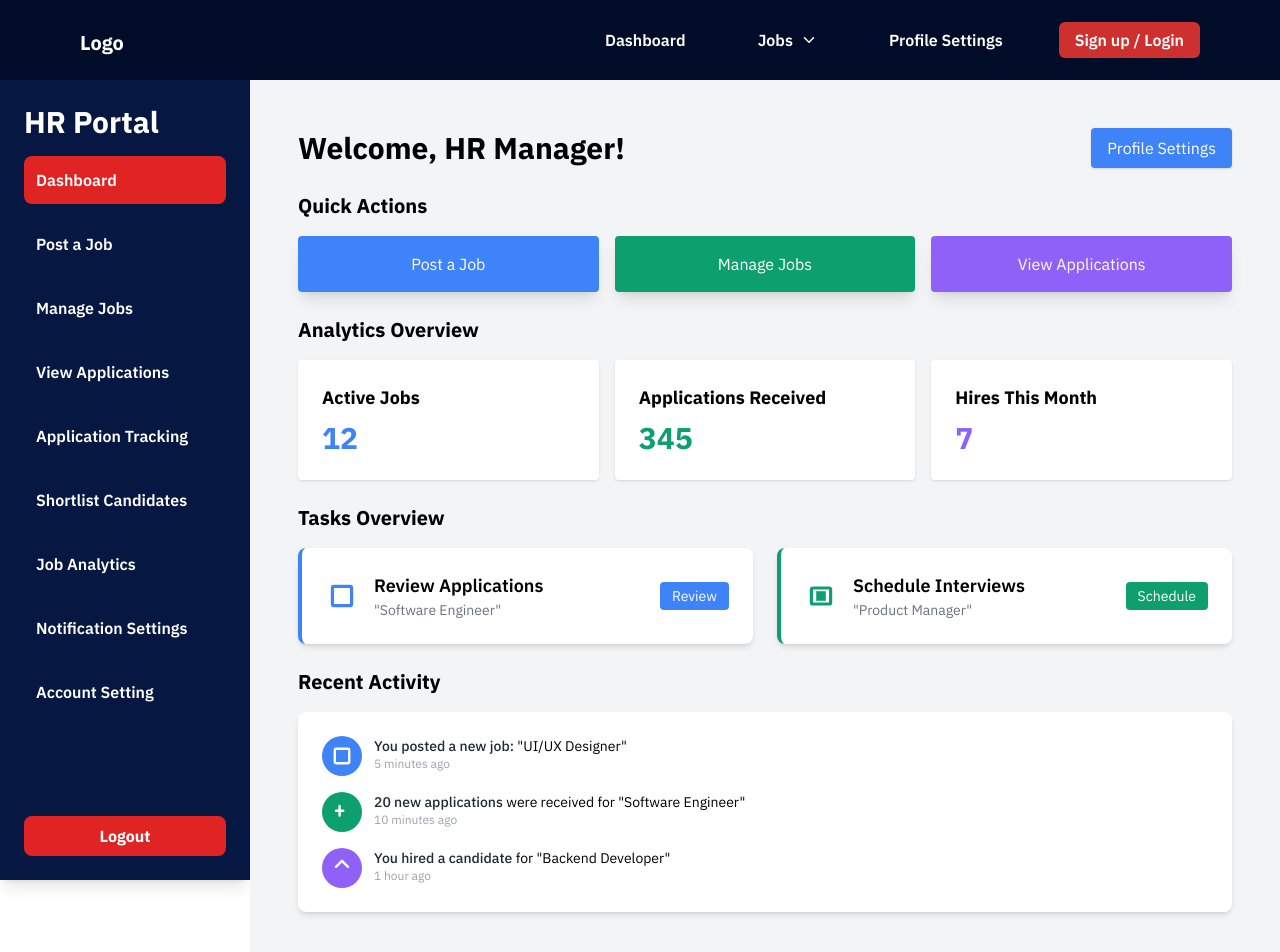
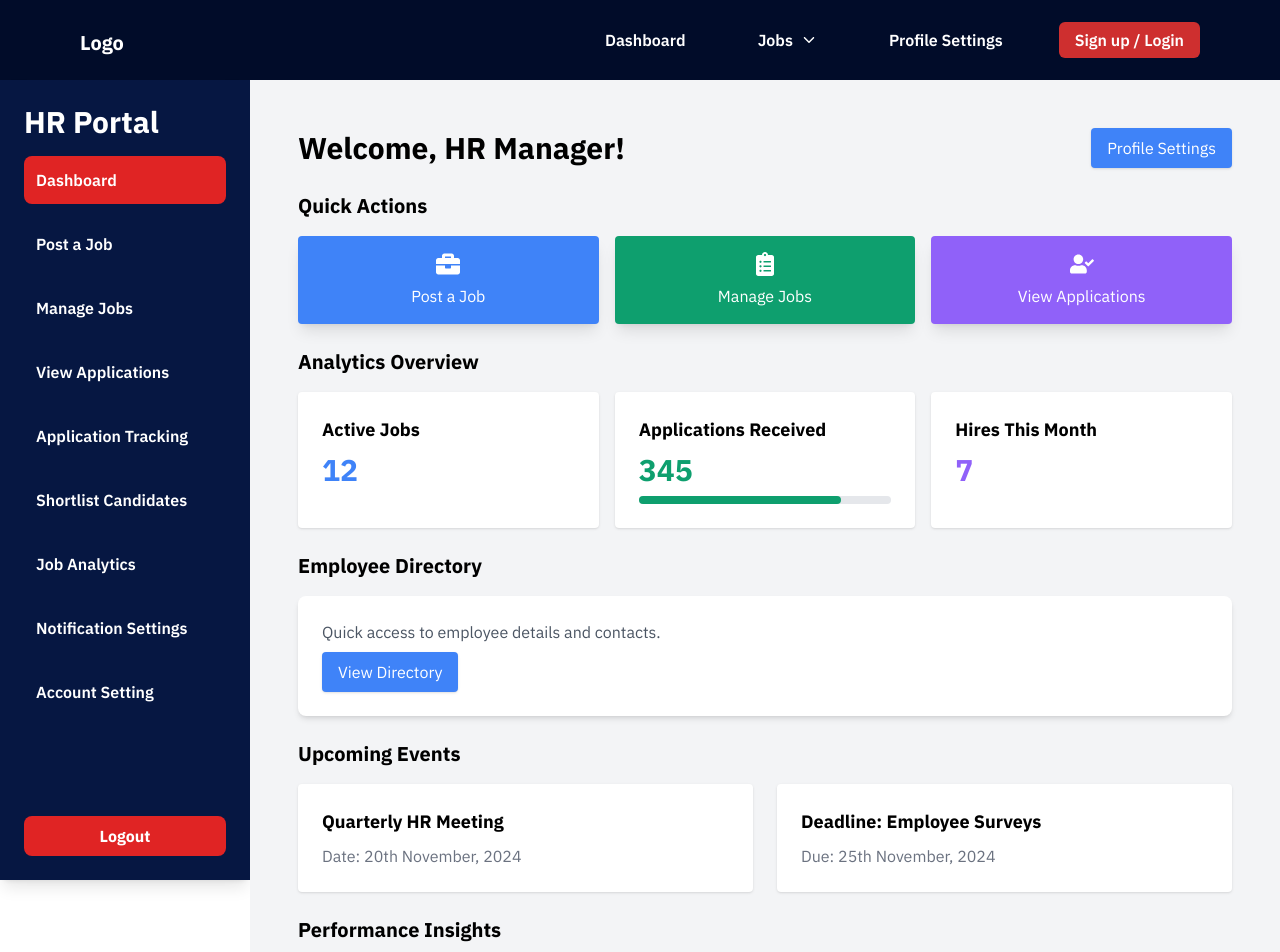
Before and after one commit to piyushkhatri968/FYP-Project, a React (Vite) app in the folder Frontend/: page /hr-home in a window 1280 px wide. Shown: the top 952 px of the page. Built offline with nearby package versions, Linux system fonts and the light colour scheme.

Commit message:
updated 1 dashboard

```diff
--- a/Frontend/src/Pages/Hr_Dashboard/HrPage.jsx
+++ b/Frontend/src/Pages/Hr_Dashboard/HrPage.jsx
@@ -1,13 +1,12 @@
 import React from "react";
 import { useNavigate } from "react-router-dom";
+import { FaBriefcase, FaClipboardList, FaUserCheck, FaUsers, FaCalendarAlt, FaChartLine, FaTasks } from "react-icons/fa";
 
 const HrPage = () => {
   const navigate = useNavigate();
 
   return (
     <div className="min-h-screen flex bg-gray-100">
-
-      {/* Main Content */}
       <main className="flex-1 p-6 space-y-6">
         {/* Header */}
         <header className="flex items-center justify-between">
@@ -27,174 +26,113 @@ const HrPage = () => {
           <h2 className="text-xl font-bold mb-4">Quick Actions</h2>
           <div className="grid grid-cols-1 sm:grid-cols-3 gap-4">
             <button
-              className="bg-blue-500 text-white p-4 rounded shadow-lg hover:bg-blue-600 flex items-center justify-center"
+              className="bg-blue-500 text-white p-4 rounded shadow-lg hover:bg-blue-600 flex flex-col items-center"
               onClick={() => navigate("/job-notification")}
             >
+              <FaBriefcase size={24} className="mb-2" />
               Post a Job
             </button>
             <button
-              className="bg-green-500 text-white p-4 rounded shadow-lg hover:bg-green-600 flex items-center justify-center"
+              className="bg-green-500 text-white p-4 rounded shadow-lg hover:bg-green-600 flex flex-col items-center"
               onClick={() => navigate("/manage-jobs")}
             >
+              <FaClipboardList size={24} className="mb-2" />
               Manage Jobs
             </button>
             <button
-              className="bg-purple-500 text-white p-4 rounded shadow-lg hover:bg-purple-600 flex items-center justify-center"
+              className="bg-purple-500 text-white p-4 rounded shadow-lg hover:bg-purple-600 flex flex-col items-center"
               onClick={() => navigate("/candidate-profiles")}
             >
+              <FaUserCheck size={24} className="mb-2" />
               View Applications
             </button>
           </div>
         </section>
 
-        {/* Analytics Section */}
+        {/* Analytics Overview */}
         <section>
           <h2 className="text-xl font-bold mb-4">Analytics Overview</h2>
           <div className="grid grid-cols-1 sm:grid-cols-3 gap-4">
-            <div className="bg-white p-6 rounded shadow">
+            <div className="bg-white p-6 rounded shadow hover:shadow-md transition">
               <h3 className="text-lg font-bold mb-2">Active Jobs</h3>
               <p className="text-3xl font-bold text-blue-500">12</p>
             </div>
-            <div className="bg-white p-6 rounded shadow">
+            <div className="bg-white p-6 rounded shadow hover:shadow-md transition">
               <h3 className="text-lg font-bold mb-2">Applications Received</h3>
               <p className="text-3xl font-bold text-green-500">345</p>
+              <div className="mt-2 bg-gray-200 rounded-full h-2">
+                <div className="bg-green-500 h-2 rounded-full" style={{ width: "80%" }}></div>
               </div>
-            <div className="bg-white p-6 rounded shadow">
+            </div>
+            <div className="bg-white p-6 rounded shadow hover:shadow-md transition">
               <h3 className="text-lg font-bold mb-2">Hires This Month</h3>
               <p className="text-3xl font-bold text-purple-500">7</p>
             </div>
           </div>
         </section>
 
-       {/* Tasks Overview */}
+        {/* Employee Directory */}
         <section>
-  <h2 className="text-xl font-bold mb-4">Tasks Overview</h2>
-  <div className="grid grid-cols-1 md:grid-cols-2 gap-6">
-    {/* Task Card 1 */}
-    <div className="bg-white p-6 rounded-lg shadow-md border-l-4 border-blue-500 flex items-center space-x-4">
-      <div className="text-blue-500">
-        <svg
-          xmlns="http://www.w3.org/2000/svg"
-          className="h-8 w-8"
-          viewBox="0 0 20 20"
-          fill="currentColor"
+          <h2 className="text-xl font-bold mb-4">Employee Directory</h2>
+          <div className="bg-white p-6 rounded-lg shadow-md">
+            <p className="text-gray-600 mb-2">Quick access to employee details and contacts.</p>
+            <button
+              className="bg-blue-500 text-white px-4 py-2 rounded shadow hover:bg-blue-600"
+              onClick={() => navigate("/employee-directory")}
             >
-          <path
-            fillRule="evenodd"
-            d="M5 3a2 2 0 00-2 2v10a2 2 0 002 2h10a2 2 0 002-2V5a2 2 0 00-2-2H5zm0 2h10v10H5V5z"
-            clipRule="evenodd"
-          />
-        </svg>
-      </div>
-      <div className="flex-1">
-        <h3 className="text-lg font-semibold">Review Applications</h3>
-        <p className="text-sm text-gray-500">"Software Engineer"</p>
-      </div>
-      <button
-        className="bg-blue-500 text-white px-3 py-1 rounded text-sm hover:bg-blue-600"
-        onClick={() => navigate("/view-applications")}
-      >
-        Review
+              View Directory
             </button>
           </div>
+        </section>
 
-    {/* Task Card 2 */}
-    <div className="bg-white p-6 rounded-lg shadow-md border-l-4 border-green-500 flex items-center space-x-4">
-      <div className="text-green-500">
-        <svg
-          xmlns="http://www.w3.org/2000/svg"
-          className="h-8 w-8"
-          viewBox="0 0 20 20"
-          fill="currentColor"
+        {/* Upcoming Events/Deadlines */}
+        <section>
+          <h2 className="text-xl font-bold mb-4">Upcoming Events</h2>
+          <div className="grid grid-cols-1 md:grid-cols-2 gap-6">
+            <div className="bg-white p-6 rounded shadow hover:shadow-lg transition">
+              <h3 className="text-lg font-bold mb-2">Quarterly HR Meeting</h3>
+              <p className="text-gray-500">Date: 20th November, 2024</p>
+            </div>
+            <div className="bg-white p-6 rounded shadow hover:shadow-lg transition">
+              <h3 className="text-lg font-bold mb-2">Deadline: Employee Surveys</h3>
+              <p className="text-gray-500">Due: 25th November, 2024</p>
+            </div>
+          </div>
+        </section>
+
+        {/* Performance Insights */}
+        <section>
+          <h2 className="text-xl font-bold mb-4">Performance Insights</h2>
+          <div className="grid grid-cols-1 sm:grid-cols-2 gap-4">
+            <div className="bg-white p-6 rounded shadow hover:shadow-md transition">
+              <h3 className="text-lg font-bold mb-2">Hiring Goals</h3>
+              <p className="text-gray-600">85% of monthly hiring target achieved</p>
+              <div className="mt-2 bg-gray-200 rounded-full h-2">
+                <div className="bg-green-500 h-2 rounded-full" style={{ width: "85%" }}></div>
+              </div>
+            </div>
+            <div className="bg-white p-6 rounded shadow hover:shadow-md transition">
+              <h3 className="text-lg font-bold mb-2">Team Productivity</h3>
+              <p className="text-gray-600">Collaborations on 10+ active projects</p>
+            </div>
+          </div>
+        </section>
+
+        {/* Team Collaboration */}
+        <section>
+          <h2 className="text-xl font-bold mb-4">Team Collaboration</h2>
+          <div className="bg-white p-6 rounded shadow-md">
+            <div className="flex justify-between items-center">
+              <p className="text-gray-600">Assign and collaborate on HR-related tasks.</p>
+              <button
+                className="bg-green-500 text-white px-4 py-2 rounded shadow hover:bg-green-600"
+                onClick={() => navigate("/collaboration-tools")}
               >
-          <path d="M13 7H7v6h6V7z" />
-          <path
-            fillRule="evenodd"
-            d="M5 4a2 2 0 00-2 2v8a2 2 0 002 2h10a2 2 0 002-2V6a2 2 0 00-2-2H5zm0 2h10v8H5V6z"
-            clipRule="evenodd"
-          />
-        </svg>
-      </div>
-      <div className="flex-1">
-        <h3 className="text-lg font-semibold">Schedule Interviews</h3>
-        <p className="text-sm text-gray-500">"Product Manager"</p>
-      </div>
-      <button
-        className="bg-green-500 text-white px-3 py-1 rounded text-sm hover:bg-green-600"
-        onClick={() => navigate("/view-applications")}
-      >
-        Schedule
+                Collaborate
               </button>
             </div>
           </div>
         </section>
-
-{/* Recent Activity */}
-<section>
-  <h2 className="text-xl font-bold mb-4">Recent Activity</h2>
-  <div className="bg-white p-6 rounded-lg shadow-md space-y-4">
-    {/* Activity Item 1 */}
-    <div className="flex items-start space-x-3">
-      <div className="bg-blue-500 p-2 rounded-full text-white">
-        <svg
-          xmlns="http://www.w3.org/2000/svg"
-          className="h-6 w-6"
-          viewBox="0 0 20 20"
-          fill="currentColor"
-        >
-          <path d="M5 3a2 2 0 00-2 2v10a2 2 0 002 2h10a2 2 0 002-2V5a2 2 0 00-2-2H5zm0 2h10v10H5V5z" />
-        </svg>
-      </div>
-      <div className="flex-1">
-        <p className="text-sm">
-          <span className="font-medium text-gray-800">You posted a new job:</span> "UI/UX Designer"
-        </p>
-        <p className="text-xs text-gray-400">5 minutes ago</p>
-      </div>
-    </div>
-
-    {/* Activity Item 2 */}
-    <div className="flex items-start space-x-3">
-      <div className="bg-green-500 p-2 rounded-full text-white">
-        <svg
-          xmlns="http://www.w3.org/2000/svg"
-          className="h-6 w-6"
-          viewBox="0 0 20 20"
-          fill="currentColor"
-        >
-          <path d="M8 4a1 1 0 00-1 1v3H5a1 1 0 000 2h2v3a1 1 0 002 0v-3h2a1 1 0 000-2H9V5a1 1 0 00-1-1z" />
-        </svg>
-      </div>
-      <div className="flex-1">
-        <p className="text-sm">
-          <span className="font-medium text-gray-800">20 new applications</span> were received for "Software Engineer"
-        </p>
-        <p className="text-xs text-gray-400">10 minutes ago</p>
-      </div>
-    </div>
-
-    {/* Activity Item 3 */}
-    <div className="flex items-start space-x-3">
-      <div className="bg-purple-500 p-2 rounded-full text-white">
-        <svg
-          xmlns="http://www.w3.org/2000/svg"
-          className="h-6 w-6"
-          viewBox="0 0 20 20"
-          fill="currentColor"
-        >
-          <path d="M10 3a1 1 0 00-.707.293l-5 5a1 1 0 001.414 1.414L10 5.414l4.293 4.293a1 1 0 001.414-1.414l-5-5A1 1 0 0010 3z" />
-        </svg>
-      </div>
-      <div className="flex-1">
-        <p className="text-sm">
-          <span className="font-medium text-gray-800">You hired a candidate</span> for "Backend Developer"
-        </p>
-        <p className="text-xs text-gray-400">1 hour ago</p>
-      </div>
-    </div>
-  </div>
-</section>
-
       </main>
     </div>
   );
```
Lines whose indentation alone changed are shown as unchanged.
